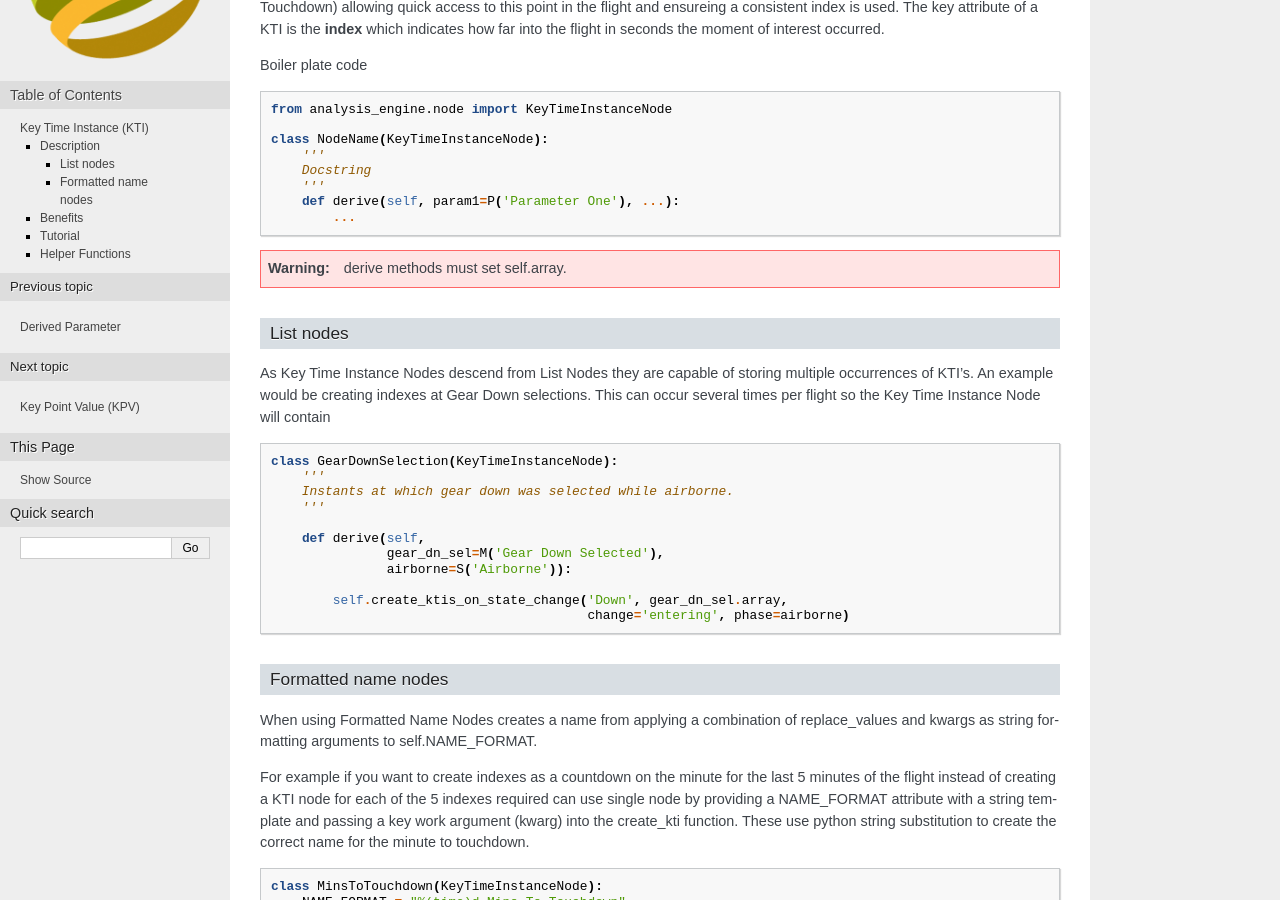
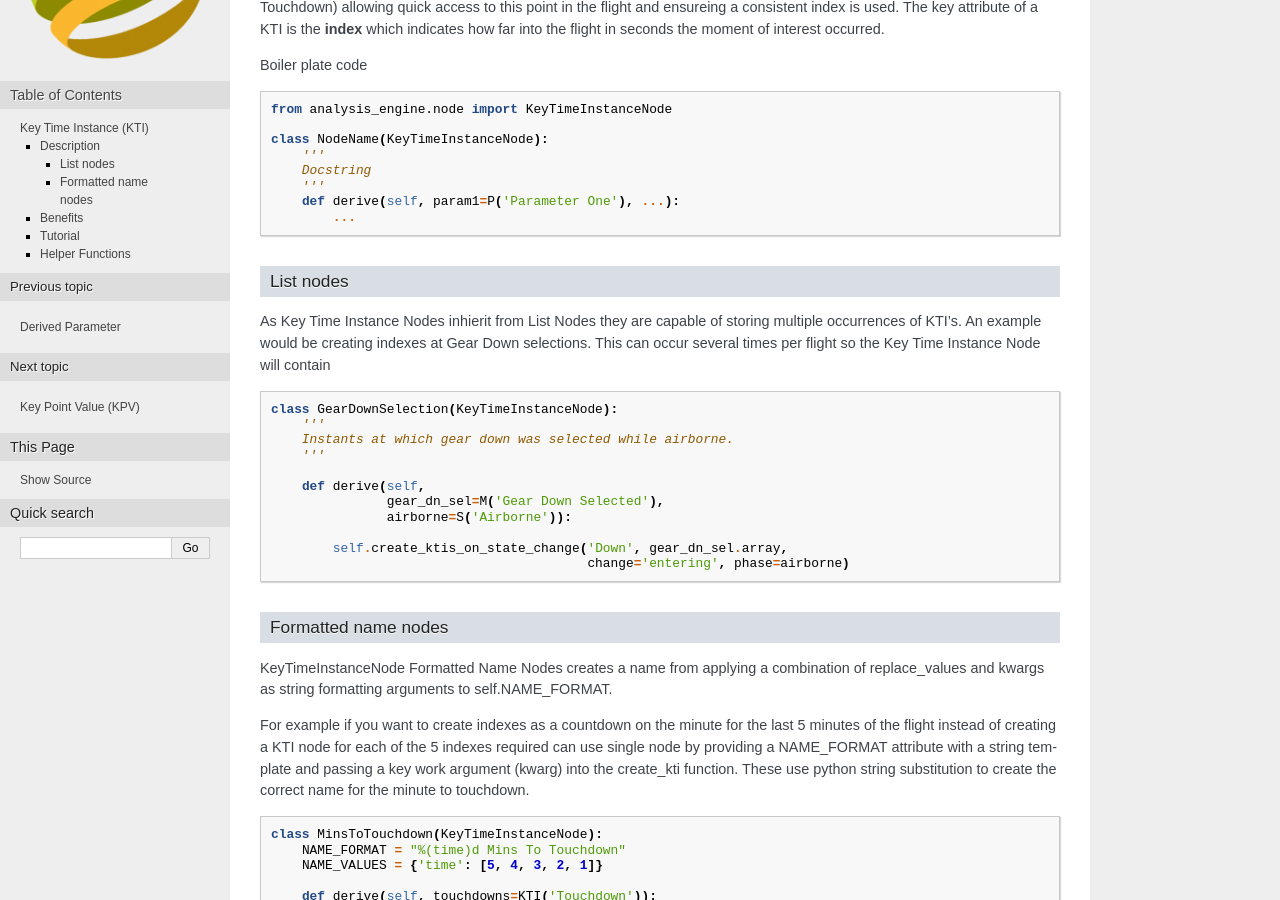
Before and after one commit to catawbasam/FlightDataAnalyzer, a Sphinx documentation site: the page built from doc/source/KeyTimeInstance.rst, in a window 1280 px wide and 900 px high, scrolled down 200 px. Built offline with Sphinx 7.4.7, drawn with Linux system fonts in a browser that asks for light colours; formulas are drawn with MathJax 3.

```diff
--- a/doc/source/KeyPointValue.rst
+++ b/doc/source/KeyPointValue.rst
@@ -111,9 +111,6 @@ The completed node will look as follows.
                airborne=S('Airborne')):
             self.create_kpvs_within_slices(alt_std.array, airborne, max_value)
 
-.. warning::
-    derive methods must set self.array.
-
 
 Helper Functions
 ================
--- a/doc/source/KeyTimeInstance.rst
+++ b/doc/source/KeyTimeInstance.rst
@@ -27,16 +27,13 @@ Boiler plate code
         def derive(self, param1=P('Parameter One'), ...):
             ...
 
-.. warning::
-    derive methods must set self.array.
-
 
 .. _ListNode
 
 List nodes
 ----------
 
-As Key Time Instance Nodes descend from List Nodes they are capable of
+As Key Time Instance Nodes inhierit from List Nodes they are capable of
 storing multiple occurrences of KTI's. An example would be creating indexes
 at Gear Down selections. This can occur several times per flight so the Key Time Instance Node will contain
 
@@ -60,7 +57,7 @@ at Gear Down selections. This can occur several times per flight so the Key Time
 Formatted name nodes
 --------------------
 
-When using Formatted Name Nodes creates a name from applying a combination of
+KeyTimeInstanceNode Formatted Name Nodes creates a name from applying a combination of
 replace_values and kwargs as string formatting arguments to self.NAME_FORMAT.
 
 For example if you want to create indexes as a countdown on the minute for
```
Also changed, not shown: doc/source/Testing.rst (+5 -4 lines).
